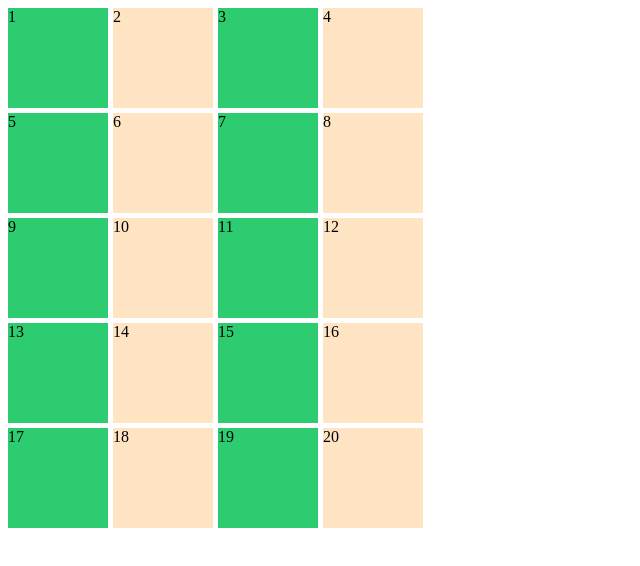
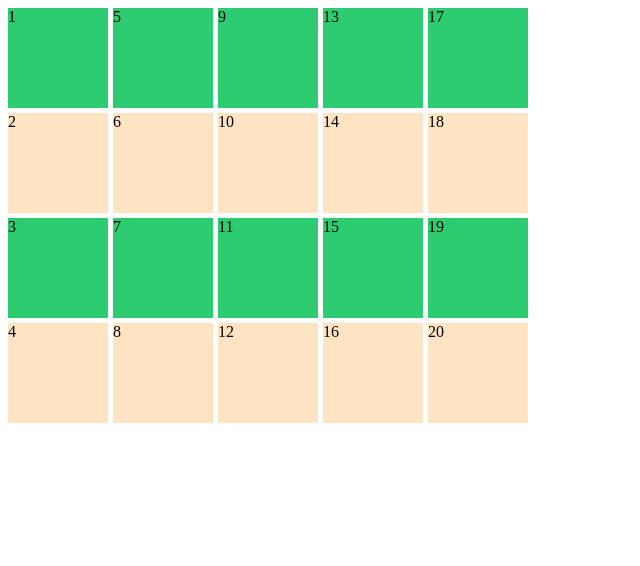
Before and after one commit to redips86/css-layout-masterclass, a plain HTML site: page index.html in a window 1280 px wide. Shown: the whole page, without its empty margins (0-640 px from the left). Drawn offline with Linux system fonts and the light colour scheme.

Commit message:
[2.10] auto columns and rows - auto-flow & auto-columns

```diff
--- a/styles.css
+++ b/styles.css
@@ -2,7 +2,8 @@
     display: grid;
     grid-template-columns: repeat(4, 100px);
     grid-template-rows: repeat(4, 100px);
-    grid-auto-rows: 100px;
+    grid-auto-flow: column;
+    grid-auto-columns: 100px;
     gap: 5px;
 }
 
```
